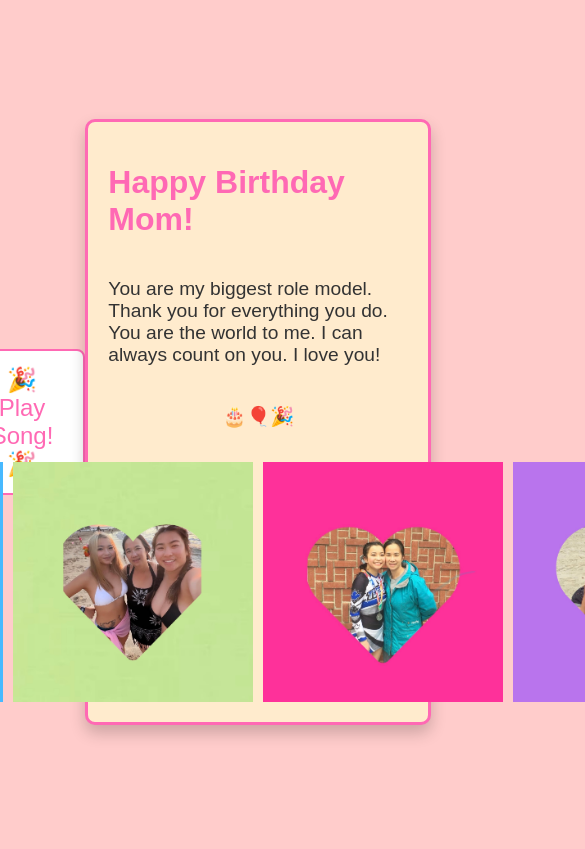
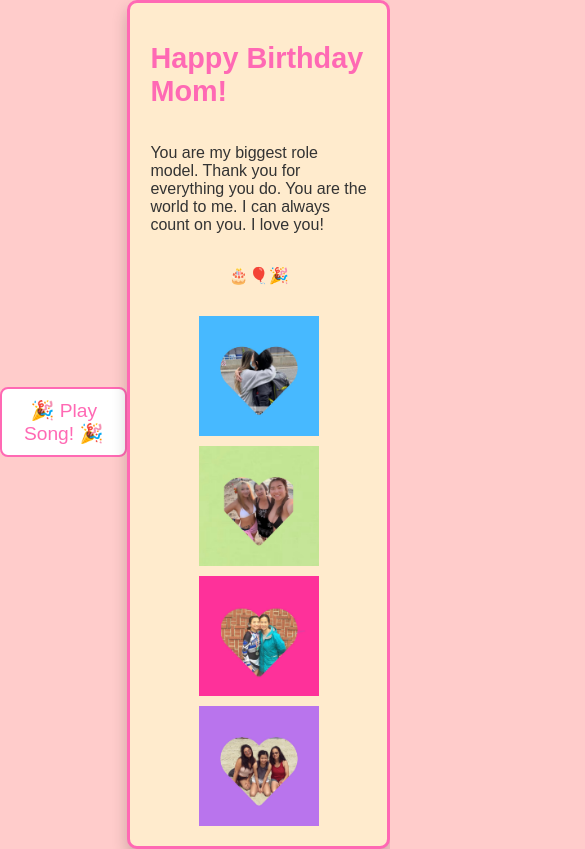
Before and after one commit to samanthalowe/MomsBirthdayCard, a plain HTML site: page index.html in a window 390 px wide. Both pictures are taken after a click on the button "🎉 Play Song! 🎉". Shown: the top 849 px of the page, 585 px wide, since content can reach past the window. Drawn offline with Linux system fonts and the light colour scheme.

Commit message:
Update style.mom.css

```diff
--- a/style.mom.css
+++ b/style.mom.css
@@ -19,8 +19,8 @@ body {
     border: 3px solid #ff69b4;
     border-radius: 10px;
     padding: 20px;
-    width: 300px;
-    max-width: 90%; /* Ensure card width scales down on smaller screens */
+    width: 90vw; /* Responsive width */
+    max-width: 600px; /* Maximum width for larger screens */
     box-shadow: 0 8px 16px rgba(0, 0, 0, 0.2);
     transition: transform 0.5s ease-in-out, opacity 0.5s ease;
     margin: auto; /* Center card */
@@ -41,7 +41,7 @@ body {
     background-color: #fff;
     border: 2px solid #ff69b4;
     border-radius: 8px;
-    padding: 15px 30px;
+    padding: 10px 20px;
     cursor: pointer;
     transition: background-color 0.3s ease;
 }
@@ -57,14 +57,15 @@ body {
     justify-content: center; /* Center images horizontally */
     gap: 10px; /* Space between images */
     margin-top: 15px; /* Add space between text and images */
-    flex-wrap: nowrap; /* Prevent wrapping; all images stay on the same line */
+    flex-wrap: wrap; /* Allow wrapping for smaller screens */
     width: 100%; /* Ensure the gallery takes up the full width available */
 }
 
-/* Styling for each image in the gallery */
+/* Responsive styling for images */
 .photo-gallery img {
-    width: 240px; /* Increased width to make images bigger */
-    height: 240px; /* Increased height to make images bigger */
+    width: 22vw; /* Responsive size based on viewport width */
+    max-width: 150px; /* Cap image size on larger screens */
+    height: auto; /* Maintain aspect ratio */
     object-fit: cover; /* Ensure images cover the box proportionally */
     flex-shrink: 0; /* Prevent shrinking of images */
 }
@@ -79,3 +80,24 @@ body {
     font-size: 1.2em;
     color: #333;
 }
+
+/* Media queries for smaller screens */
+@media (max-width: 600px) {
+    #playButton {
+        font-size: 1.2em;
+        padding: 10px 15px;
+    }
+
+    #card h1 {
+        font-size: 1.8em;
+    }
+
+    #card p {
+        font-size: 1em;
+    }
+
+    .photo-gallery img {
+        width: 45vw; /* Larger relative size for smaller screens */
+        max-width: 120px; /* Cap image size */
+    }
+}
```
